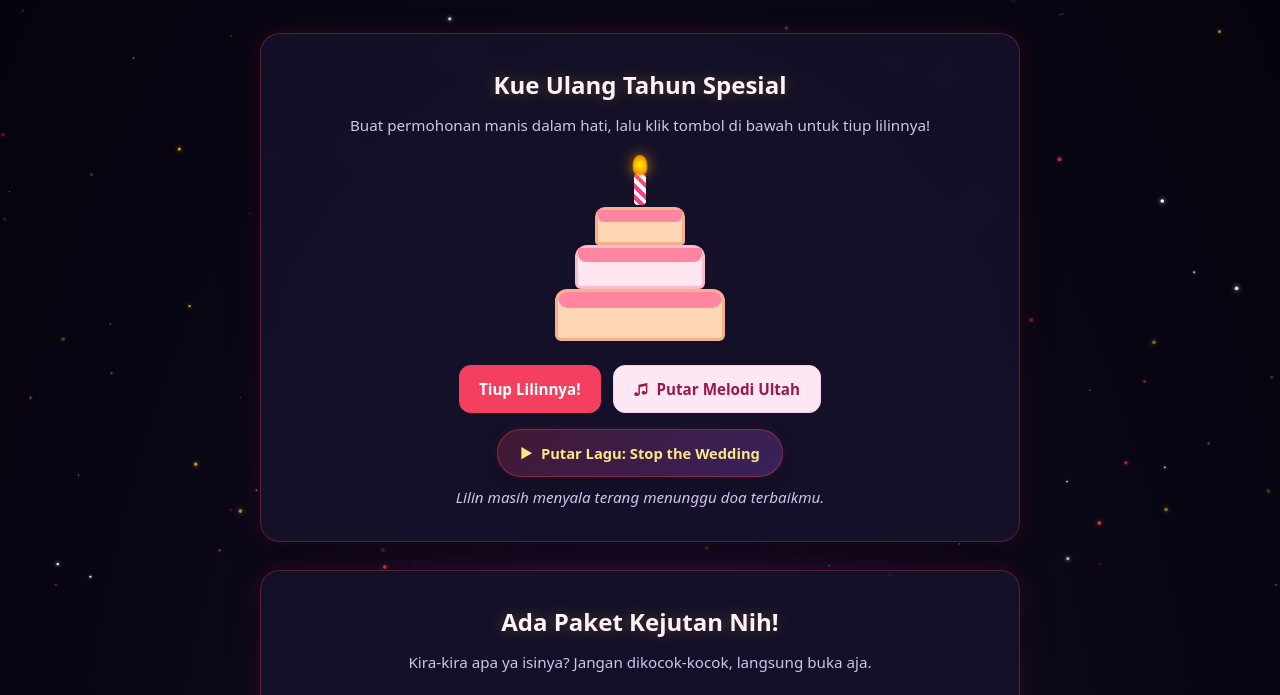
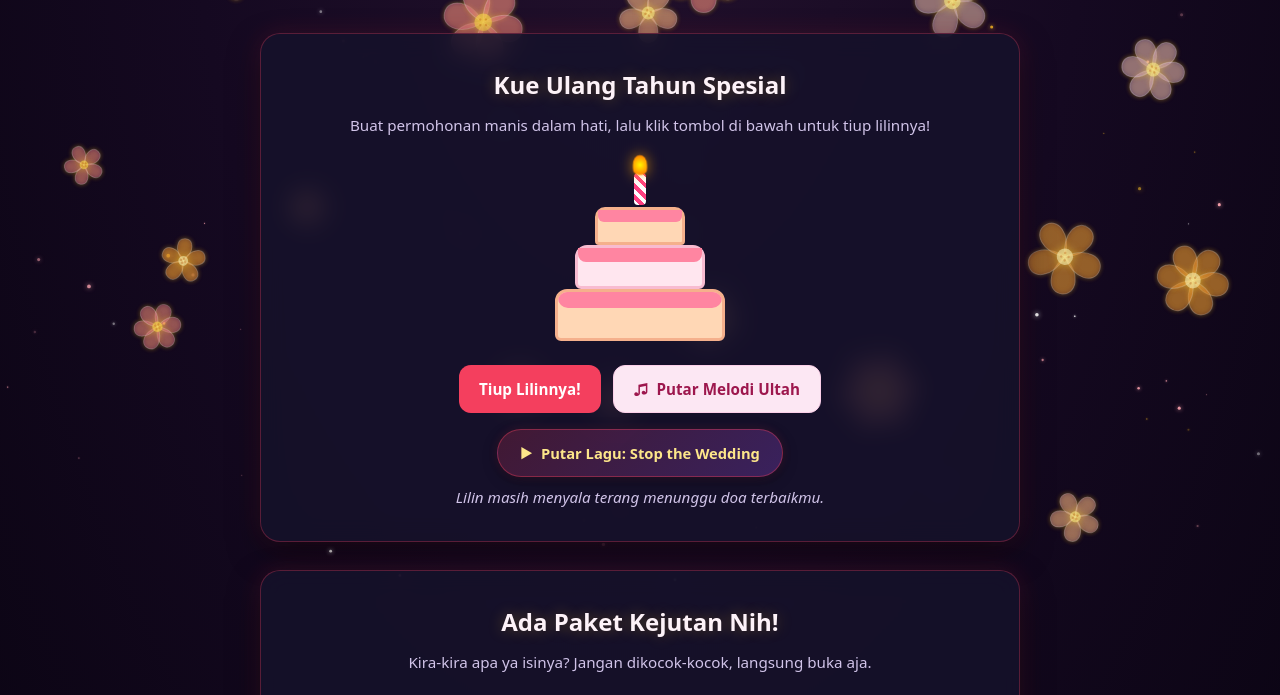
Before and after one commit to dikah4300/ultah-silvia-23-desember, a plain HTML site: page index.html in a window 1280 px wide. Shown: the part 214-909 px from the top of the page. Drawn offline with Linux system fonts and the light colour scheme.

Commit message:
feat: ubah latar belakang menjadi gambaran bunga bermekaran dan taburan cahaya

```diff
--- a/script.js
+++ b/script.js
@@ -18,9 +18,18 @@ document.addEventListener("DOMContentLoaded", () => {
   let isPlayingSong = false;
   let audioCtx = null;
 
-  // Starfield & Cosmic Dust Generator
+  // Botanical Blooming Garden & Cosmic Starfield Canvas
   const stars = [];
-  const starCount = 150;
+  const starCount = 110;
+  const flowers = [];
+  const flowerCount = 26;
+  const flowerColors = [
+    { petal: "rgba(255, 182, 193, ", center: "#fef08a" }, // Sakura Pink
+    { petal: "rgba(244, 114, 182, ", center: "#fde047" }, // Soft Rose
+    { petal: "rgba(251, 146, 60, ", center: "#fef9c3" },  // Peach Blossom
+    { petal: "rgba(216, 180, 254, ", center: "#fef08a" }, // Lavender Bloom
+    { petal: "rgba(253, 164, 175, ", center: "#fbbf24" }  // Baby Pink
+  ];
   let galaxyCtx = galaxyCanvas ? galaxyCanvas.getContext("2d") : null;
 
   function resizeAllCanvases() {
@@ -29,31 +38,109 @@ document.addEventListener("DOMContentLoaded", () => {
     if (galaxyCanvas) {
       galaxyCanvas.width = window.innerWidth;
       galaxyCanvas.height = window.innerHeight;
-      initStars();
+      initBackgroundElements();
     }
   }
 
-  function initStars() {
+  function initBackgroundElements() {
     stars.length = 0;
+    flowers.length = 0;
     const w = galaxyCanvas.width;
     const h = galaxyCanvas.height;
+
+    // Stars & Fairy Dust
     for (let i = 0; i < starCount; i++) {
       stars.push({
         x: Math.random() * w,
         y: Math.random() * h,
-        radius: Math.random() * 1.6 + 0.4,
+        radius: Math.random() * 1.5 + 0.4,
         alpha: Math.random() * 0.8 + 0.2,
         deltaAlpha: (Math.random() * 0.02 + 0.005) * (Math.random() < 0.5 ? 1 : -1),
-        speedY: Math.random() * 0.15 + 0.05,
-        color: Math.random() < 0.25 ? "#fbbf24" : (Math.random() < 0.5 ? "#f43f5e" : "#ffffff")
+        speedY: Math.random() * 0.15 + 0.04,
+        color: Math.random() < 0.3 ? "#fbbf24" : (Math.random() < 0.6 ? "#fda4af" : "#ffffff")
+      });
+    }
+
+    // Hand-drawn Blooming Flowers
+    for (let i = 0; i < flowerCount; i++) {
+      flowers.push({
+        x: Math.random() * w,
+        y: Math.random() * h,
+        size: Math.random() * 22 + 18,
+        petals: Math.random() < 0.5 ? 5 : 6,
+        colorScheme: flowerColors[Math.floor(Math.random() * flowerColors.length)],
+        rotation: Math.random() * Math.PI * 2,
+        rotSpeed: (Math.random() - 0.5) * 0.004,
+        bloomProgress: Math.random() * 0.8 + 0.2, // Growth / bloom pulsation
+        bloomSpeed: Math.random() * 0.005 + 0.003,
+        swayAngle: Math.random() * Math.PI * 2,
+        swaySpeed: Math.random() * 0.01 + 0.005,
+        speedY: Math.random() * 0.2 + 0.08
       });
     }
   }
 
-  function renderStars() {
+  function drawBloomingFlower(ctx, f) {
+    ctx.save();
+    ctx.translate(f.x, f.y);
+    ctx.rotate(f.rotation);
+
+    // Blooming animation scale
+    const currentScale = 0.85 + Math.sin(f.bloomProgress) * 0.2;
+    const alphaPetal = 0.55 + Math.sin(f.bloomProgress) * 0.15;
+    const petalLen = f.size * currentScale;
+    const petalWid = petalLen * 0.48;
+
+    // Draw Petals
+    const step = (Math.PI * 2) / f.petals;
+    for (let i = 0; i < f.petals; i++) {
+      const angle = i * step;
+      ctx.save();
+      ctx.rotate(angle);
+
+      // Organic curved petal
+      ctx.beginPath();
+      ctx.moveTo(0, 0);
+      ctx.bezierCurveTo(-petalWid, -petalLen * 0.45, -petalWid * 0.8, -petalLen, 0, -petalLen);
+      ctx.bezierCurveTo(petalWid * 0.8, -petalLen, petalWid, -petalLen * 0.45, 0, 0);
+
+      ctx.fillStyle = f.colorScheme.petal + alphaPetal + ")";
+      ctx.fill();
+
+      // Hand-drawn style soft outline
+      ctx.strokeStyle = "rgba(255, 255, 255, 0.4)";
+      ctx.lineWidth = 1;
+      ctx.stroke();
+
+      ctx.restore();
+    }
+
+    // Flower Center Stamen
+    ctx.beginPath();
+    ctx.arc(0, 0, petalLen * 0.22, 0, Math.PI * 2);
+    ctx.fillStyle = f.colorScheme.center;
+    ctx.shadowBlur = 8;
+    ctx.shadowColor = "#fde047";
+    ctx.fill();
+
+    // Center decorative dots
+    ctx.fillStyle = "rgba(180, 83, 9, 0.6)";
+    for (let d = 0; d < 4; d++) {
+      const dotA = (d * Math.PI) / 2;
+      const dotR = petalLen * 0.1;
+      ctx.beginPath();
+      ctx.arc(Math.cos(dotA) * dotR, Math.sin(dotA) * dotR, 1.2, 0, Math.PI * 2);
+      ctx.fill();
+    }
+
+    ctx.restore();
+  }
+
+  function renderCosmicGarden() {
     if (!galaxyCtx) return;
     galaxyCtx.clearRect(0, 0, galaxyCanvas.width, galaxyCanvas.height);
 
+    // 1. Render Stars
     for (let i = 0; i < stars.length; i++) {
       const s = stars[i];
       s.alpha += s.deltaAlpha;
@@ -74,13 +161,31 @@ document.addEventListener("DOMContentLoaded", () => {
       galaxyCtx.shadowColor = s.color;
       galaxyCtx.fill();
     }
-    requestAnimationFrame(renderStars);
+
+    // 2. Render Blooming Flowers
+    for (let i = 0; i < flowers.length; i++) {
+      const f = flowers[i];
+      f.bloomProgress += f.bloomSpeed;
+      f.rotation += f.rotSpeed;
+      f.swayAngle += f.swaySpeed;
+      f.x += Math.sin(f.swayAngle) * 0.35;
+      f.y -= f.speedY;
+
+      if (f.y < -50) {
+        f.y = galaxyCanvas.height + 40;
+        f.x = Math.random() * galaxyCanvas.width;
+      }
+
+      drawBloomingFlower(galaxyCtx, f);
+    }
+
+    requestAnimationFrame(renderCosmicGarden);
   }
 
   window.addEventListener("resize", resizeAllCanvases);
   resizeAllCanvases();
   if (galaxyCanvas) {
-    requestAnimationFrame(renderStars);
+    requestAnimationFrame(renderCosmicGarden);
   }
 
   // Confetti Particle System
--- a/style.css
+++ b/style.css
@@ -24,7 +24,7 @@
 
 body.galaxy-body {
   font-family: var(--font-family);
-  background: radial-gradient(ellipse at bottom, #1b1035 0%, #090614 60%, #05020c 100%);
+  background: radial-gradient(ellipse at top, #23112d 0%, #150921 50%, #0a0412 100%);
   color: var(--color-text-main);
   line-height: 1.6;
   min-height: 100vh;
```
Also changed, not shown: index.html (+1 -1 lines).
